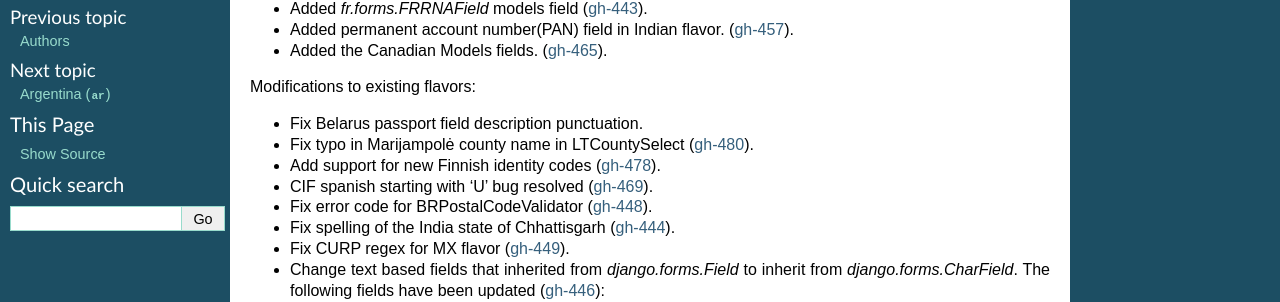
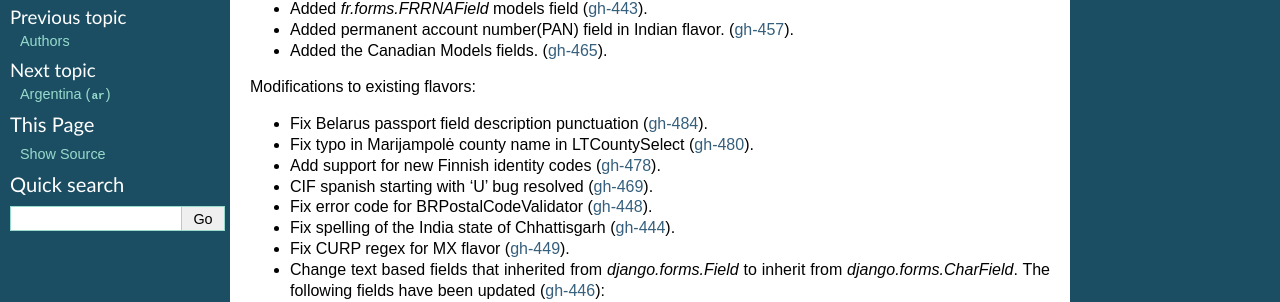
Before and after one commit to django/django-localflavor, a Sphinx documentation site: the page built from docs/changelog.rst, in a window 1280 px wide and 900 px high. Shown: the part 302-604 px from the top of the window. Built offline with Sphinx 7.4.7, drawn with Linux system fonts in a browser that asks for light colours.

Commit message:
Update changelog.rst

```diff
--- a/docs/changelog.rst
+++ b/docs/changelog.rst
@@ -25,7 +25,8 @@ New fields for existing flavors:
 
 Modifications to existing flavors:
 
-- Fix Belarus passport field description punctuation.
+- Fix Belarus passport field description punctuation
+  (`gh-484 <https://github.com/django/django-localflavor/pull/484>`_).
 - Fix typo in Marijampolė county name in LTCountySelect
   (`gh-480 <https://github.com/django/django-localflavor/pull/480>`_).
 - Add support for new Finnish identity codes
```
